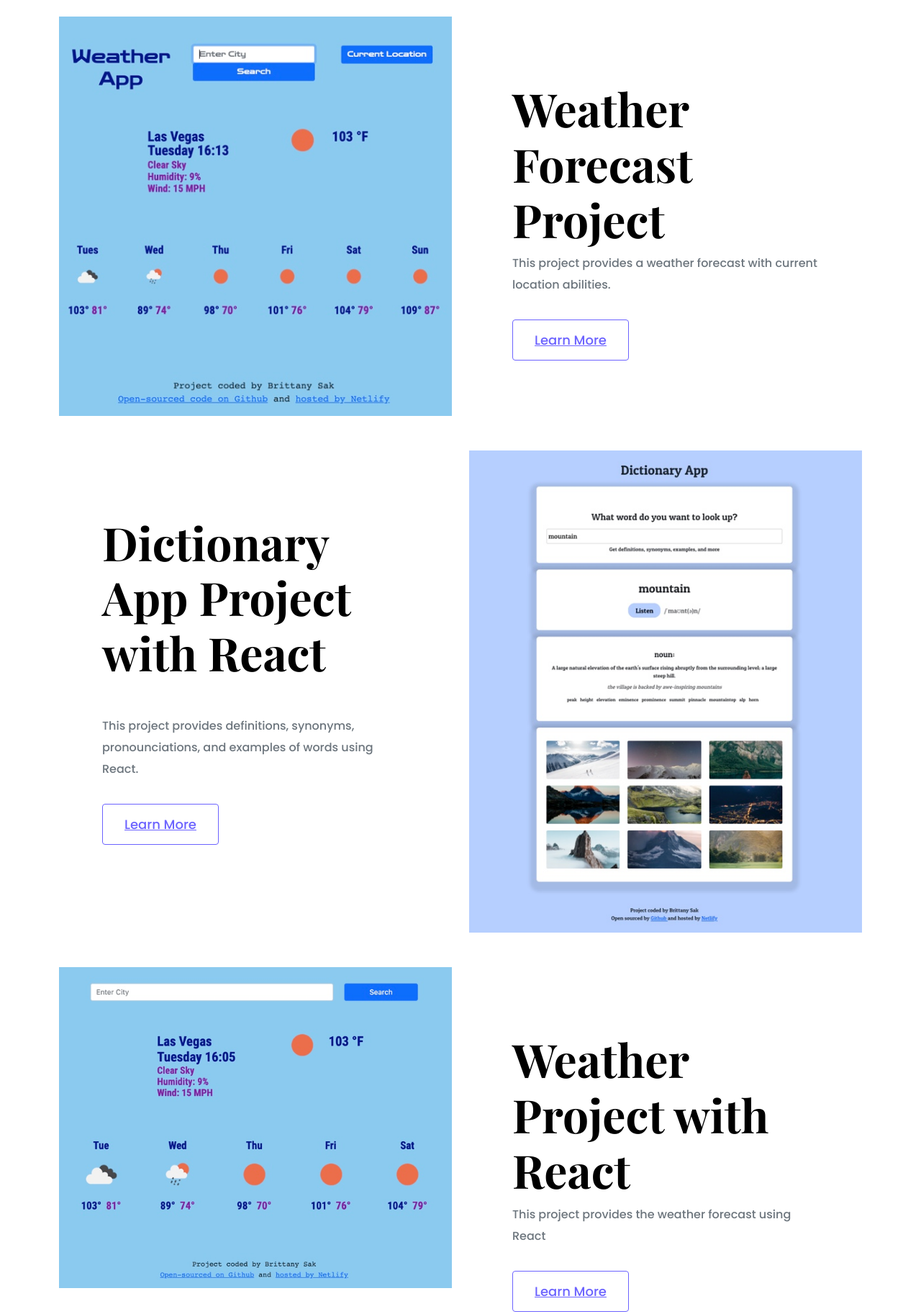
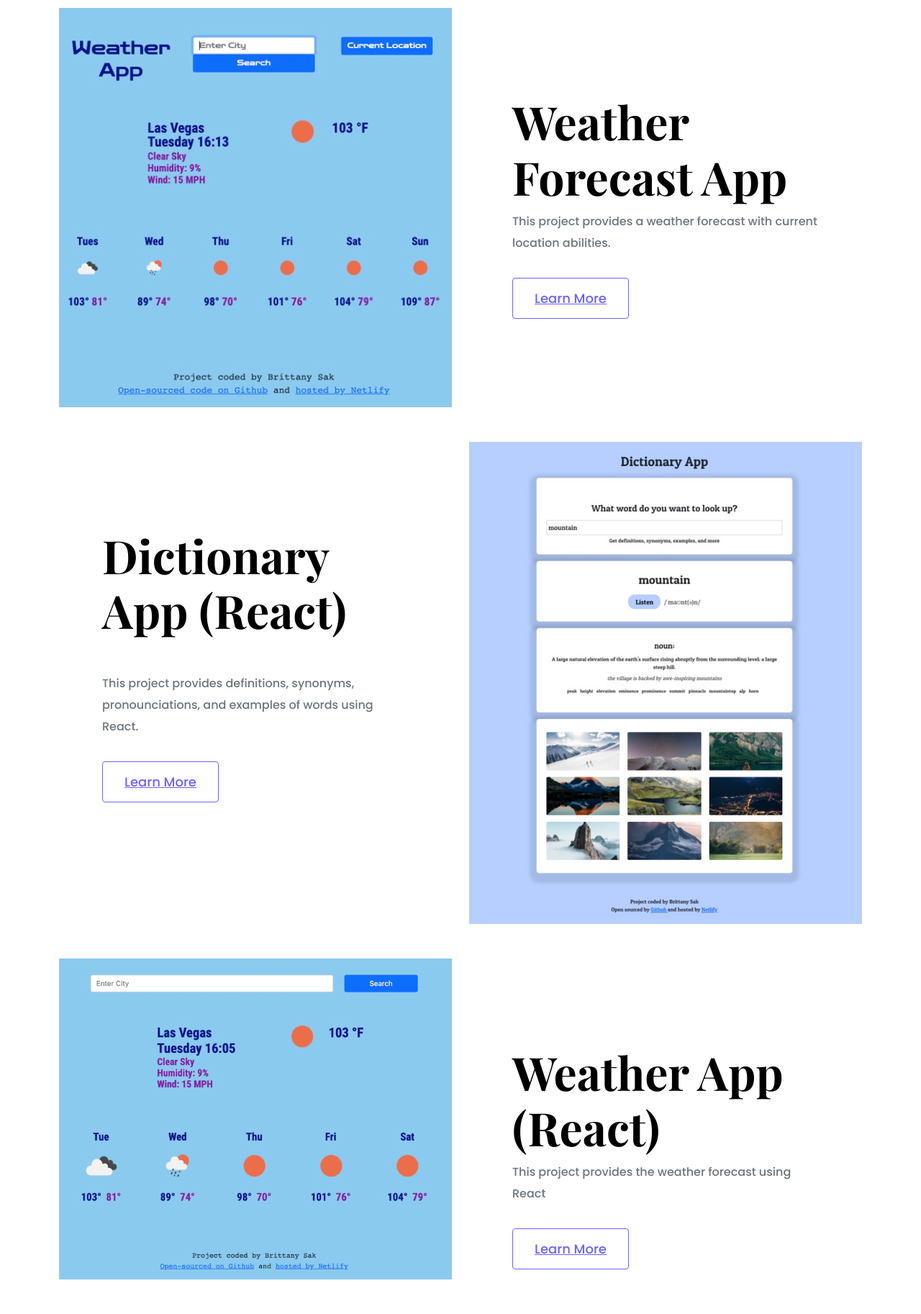
Before and after one commit to bsak350/portfolio-project, a plain HTML site: page index.html in a window 1280 px wide. Shown: the part 760-2586 px from the top of the page at 72% size. Drawn offline with nearby package versions, Linux system fonts and the light colour scheme.

Commit message:
Edited image headers

```diff
--- a/index.html
+++ b/index.html
@@ -49,7 +49,7 @@
         </div>
         <div class="col">
           <div class="project-description">
-            <h2>Weather Forecast Project</h2>
+            <h2>Weather Forecast App</h2>
             <p class="mb-5 text-muted">
               This project provides a weather forecast with current location
               abilities.
@@ -61,7 +61,7 @@
       <div class="row mb-5">
         <div class="col">
           <div class="project-description">
-            <h2 class="mb-5">Dictionary App Project with React</h2>
+            <h2 class="mb-5">Dictionary App (React)</h2>
             <p class="mb-5 text-muted">
               This project provides definitions, synonyms, pronounciations, and
               examples of words using React.
@@ -81,13 +81,13 @@
         <div class="col d-none d-lg-block">
           <img
             src="images/weather-react.jpg"
-            alt="Weather Forecast App with React"
+            alt="Weather App with React"
             class="img-fluid"
           />
         </div>
         <div class="col">
           <div class="project-description">
-            <h2>Weather Project with React</h2>
+            <h2>Weather App (React)</h2>
             <p class="mb-5 text-muted">
               This project provides the weather forecast using React
             </p>
--- a/styles/portfolio.css
+++ b/styles/portfolio.css
@@ -51,7 +51,7 @@ p {
 .hero h2 {
   font-family: var(--heading-font-family);
   font-weight: normal;
-  line-height: 2;
+  line-height: 1.5;
   font-size: 24px;
 }
 
@@ -74,13 +74,13 @@ p {
 }
 
 .project-description {
-  padding: 90px 60px;
+  padding: 120px 60px;
 }
 
 @media (max-width: 900px) {
   h1 {
     font-size: 44px;
-    line-height: 1.5;
+    line-height: 2;
   }
 
   h2 {
```
